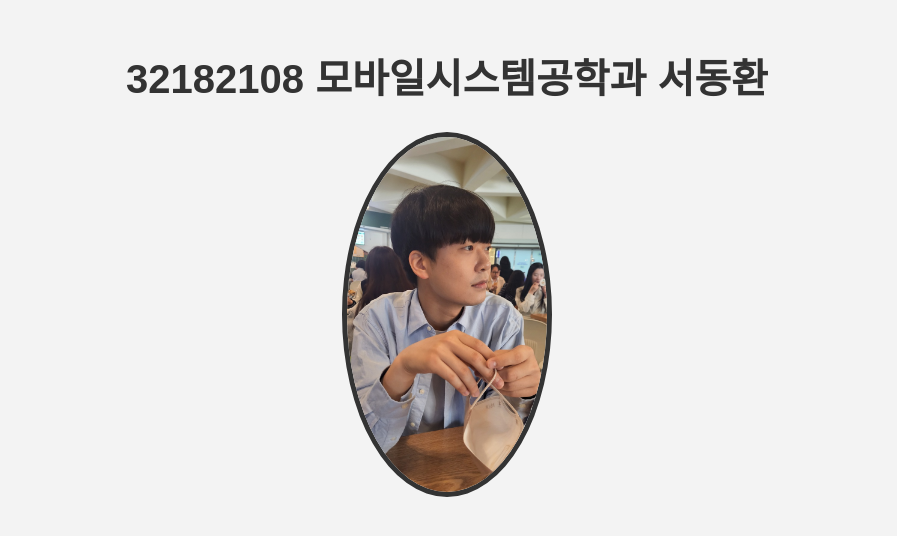
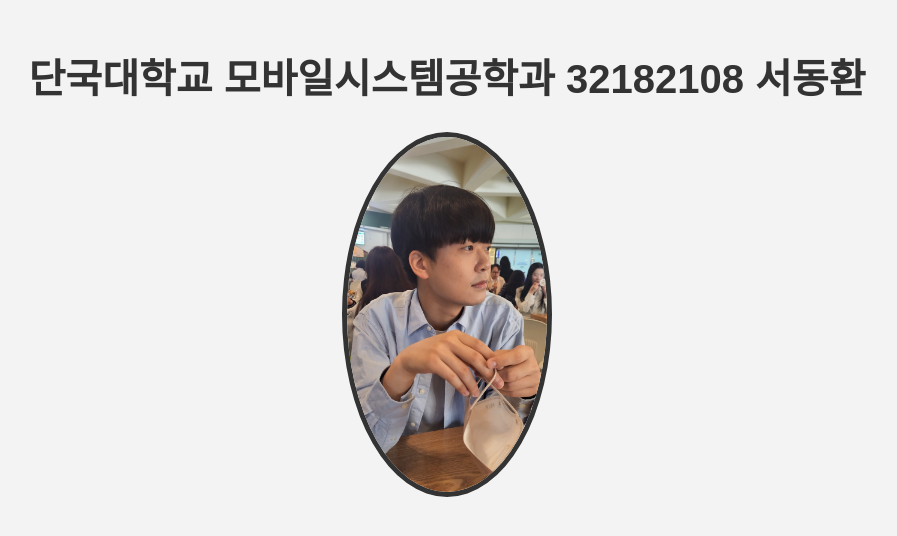
Before and after one commit to SNMac/Mid-Term-Project, a plain HTML site: page src/index.html in a window 1280 px wide. Shown: the whole page, without its empty margins (193-1090 px from the left). Drawn offline with Linux system fonts and the light colour scheme; files whose address does not match are found by name.

Commit message:
move files

```diff
--- a/index.html
+++ b/src/index.html
@@ -42,11 +42,12 @@
   </head>
   <body>
     <div class="container">
-      <h1>32182108 모바일시스템공학과 서동환</h1>
+      <h1>단국대학교 모바일시스템공학과 32182108 서동환</h1>
       <img
         src="pic/7021D91F-626C-4730-AFCA-2B5CEBF261CB_1_105_c.jpeg"
         alt="Profile Picture"
       />
+      <h2></h2>
     </div>
   </body>
 </html>
```
Also changed, not shown: 1 other file.
